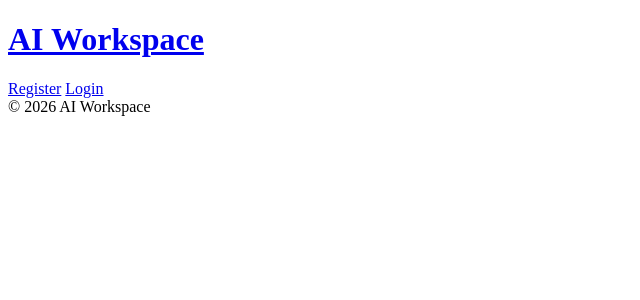
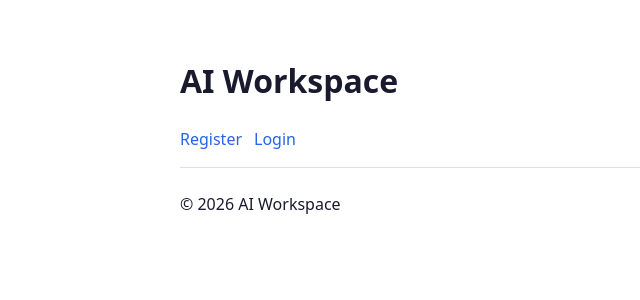
Before and after one commit to vladkosladkojellybeansch/rag-document-assistant, a Python web app: template full_stack_ai_app/app/templates/base.html in a window 1280 px wide. Shown: the top 300 px of the page, without its empty margins (0-640 px from the left). Run offline with Jinja, Linux system fonts and the light colour scheme; the template is opened without the code that fills it, so the values that code supplies are empty.

Commit message:
Add real CSS stylesheet

```diff
--- a/full_stack_ai_app/app/static/styles.css
+++ b/full_stack_ai_app/app/static/styles.css
@@ -1 +1 @@
-CSS stylesheet content
+*{box-sizing:border-box}body{font-family:system-ui,sans-serif;max-width:960px;margin:0 auto;padding:20px;color:#1a1a2e;line-height:1.5}header{display:flex;justify-content:space-between;align-items:center;padding:16px 0;border-bottom:1px solid #e0e0e0}header h1 a{text-decoration:none;color:#1a1a2e}nav{display:flex;gap:12px;align-items:center}nav a,nav button{text-decoration:none;color:#2563eb;background:none;border:none;cursor:pointer;font:inherit}nav button:hover{text-decoration:underline}main{margin-top:24px}form{display:flex;flex-direction:column;gap:12px}label{display:flex;flex-direction:column;gap:4px;font-weight:500}input,textarea,select{padding:10px;border:1px solid #ccc;border-radius:6px;font:inherit}button{background:#2563eb;color:white;border:none;border-radius:6px;padding:10px 16px;font:inherit;cursor:pointer}button:hover{background:#1d4ed8}.card{background:#fafafa;border:1px solid #e5e5e5;border-radius:10px;padding:16px;margin:16px 0}.draft header{display:flex;gap:12px;align-items:center;margin-bottom:8px}.badge{background:#e0e7ff;color:#3730a3;padding:2px 8px;border-radius:999px;font-size:0.8rem}details{margin:8px 0}summary{cursor:pointer;font-weight:600}pre{white-space:pre-wrap;background:#fff;border:1px solid #e5e5e5;padding:12px;border-radius:6px;max-height:300px;overflow:auto}.error{background:#fef2f2;border:1px solid #fecaca;color:#991b1b;padding:10px;border-radius:6px;margin-bottom:12px}.muted{color:#6b7280}
```
